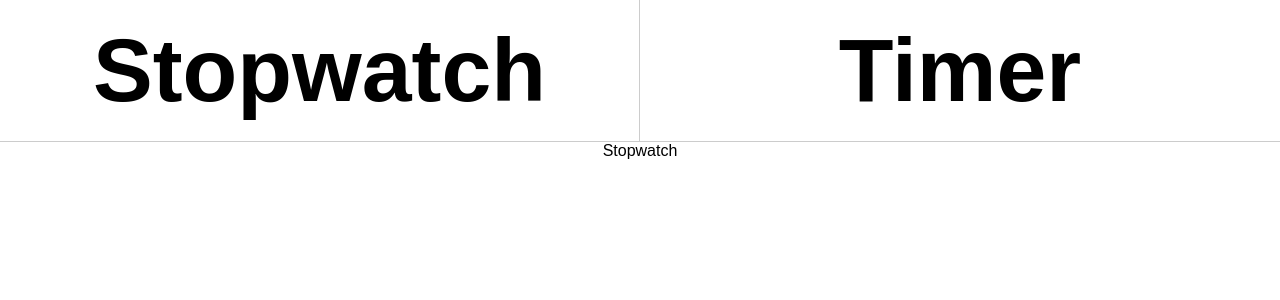
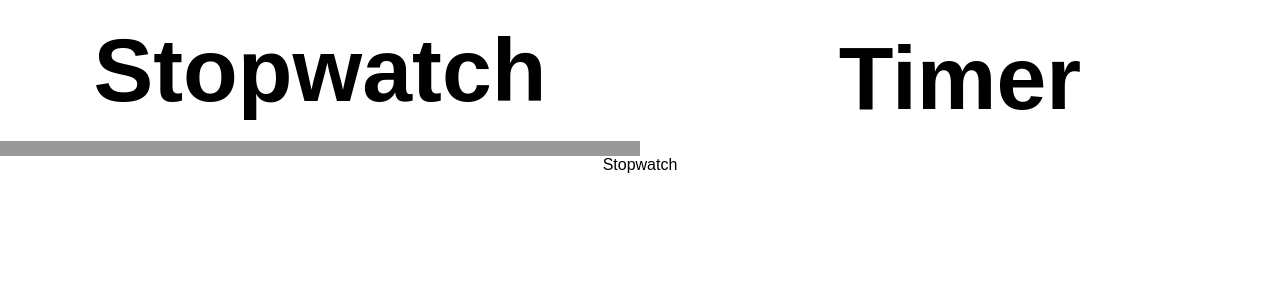
Before and after one commit to lubahabarta/react-tsc-timer, a React (Create React App) app: page /Stopwatch in a window 1280 px wide. Shown: the top 300 px of the page. Built offline with nearby package versions, Linux system fonts and the light colour scheme.

Commit message:
hotova <nav>

```diff
--- a/src/App.css
+++ b/src/App.css
@@ -8,8 +8,6 @@ nav {
     display: flex;
     align-items: center;
     justify-content: space-evenly;
-
-    border-bottom: 1px solid rgba(0, 0, 0, 0.2);
 }
 
 nav a {
@@ -18,17 +16,11 @@ nav a {
     color: rgb(0, 0, 0);
     width: 50vw;
 
-    border-right: 1px solid rgba(0, 0, 0, 0.2);
-
     font-weight: 600;
     font-size: 7vw;
     line-height: 11vw;
 }
 
-nav a:last-child {
-    border-right: 0;
+.active {
+    border-bottom: 1.2vw solid rgba(0, 0, 0, 0.4);
 }
-
-.active {
-    border-bottom: 1.2vw solid rgba(0, 0, 0, 0.2);
-}
--- a/src/App.tsx
+++ b/src/App.tsx
@@ -1,4 +1,4 @@
-import React from 'react';
+import React, { useState } from 'react';
 import './App.css';
 // react-router-dom
 import {
@@ -14,13 +14,24 @@ import Stopwatch from './Stopwatch';
 import Timer from './Timer';
 
 const App = () => {
+
+    const [timerActive, setTimerActive] = useState<boolean>(false);
+
     return (
         <div className="app">
             <Router>
 
                 <nav>
-                    <Link to="/Stopwatch">Stopwatch</Link>
-                    <Link to="/Timer">Timer</Link>
+                    <Link
+                        className={!timerActive ? "active" : ""}
+                        to="/Stopwatch"
+                        onClick={() => setTimerActive(false)}
+                    >Stopwatch</Link>
+                    <Link
+                        className={timerActive ? "active" : ""}
+                        to="/Timer"
+                        onClick={() => setTimerActive(true)}
+                    >Timer</Link>
                 </nav>
 
                 <main>
```
